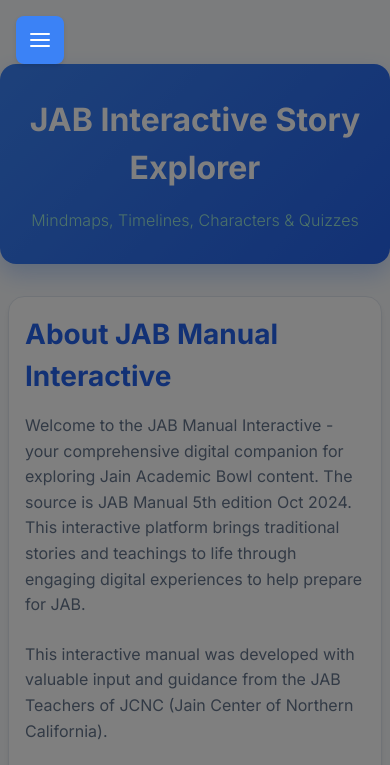
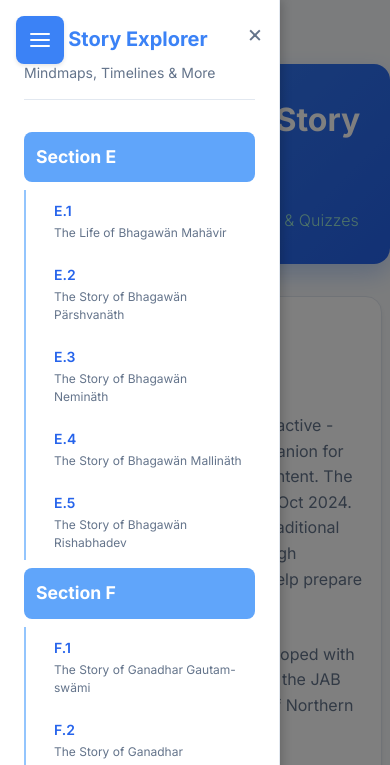
Before and after one commit to absolute-zerokelvin/JAB, a website: page index.html in a window 390 px wide. Both pictures are taken after a click on the button 40 px from the left and 40 px from the top of the page. Shown: the top 765 px of the page. Drawn offline with nearby package versions, Linux system fonts and the light colour scheme.

Commit message:
fixed navigation for mobile view

```diff
--- a/css/main.css
+++ b/css/main.css
@@ -151,8 +151,10 @@
     transition: left 0.3s ease;
 }
 
-.mobile-nav.active {
+.mobile-nav.active,
+nav#mobileNavigation.active {
     left: 0;
+    box-shadow: 2px 0 10px rgba(0, 0, 0, 0.2);
 }
 
 .nav-overlay {
@@ -263,13 +265,29 @@
     transition: background-color 0.2s ease;
 }
 
+.mobile-nav .section-header {
+    cursor: default;
+    background: var(--primary-blue-light);
+    color: white;
+}
+
 .section-header:hover {
     background: var(--light-blue);
+}
+
+.mobile-nav .section-header:hover {
+    background: var(--primary-blue-light);
 }
 
 .section-title {
     font-weight: 600;
     color: var(--primary-blue-dark);
+}
+
+.mobile-nav .section-title {
+    font-weight: 700;
+    color: white;
+    font-size: 1.1rem;
 }
 
 .section-toggle {
@@ -334,6 +352,7 @@
     position: fixed;
     top: 1rem;
     left: 1rem;
+    z-index: 1200;
     background: var(--primary-blue);
     color: white;
     border: none;
@@ -349,6 +368,7 @@
     margin-left: 280px;
     padding: 2rem;
     min-height: 100vh;
+    transition: margin-left 0.3s ease;
 }
 
 .main-content.full-width {
--- a/js/main.js
+++ b/js/main.js
@@ -27,16 +27,18 @@
     const mobileClass = isMobile ? 'mobile-nav' : 'desktop-nav';
 
     let html = `
-        <nav class="navigation ${mobileClass}" id="mainNavigation">
+        <nav class="navigation ${mobileClass}" id="${isMobile ? 'mobileNavigation' : 'mainNavigation'}">
             <div class="nav-container">
                 ${isMobile ? '<button class="nav-close" onclick="toggleMobileNav()">&times;</button>' : ''}
                 <div class="nav-header">
                     <h3 class="nav-title"><a href="./index.html" class="nav-home-link">${nav.title}</a></h3>
                     <p class="nav-subtitle">${nav.subtitle}</p>
+                    ${isMobile ? '' : `
                     <div class="nav-controls">
                         <button class="nav-expand-all" onclick="expandAllSections()">Expand All</button>
                         <button class="nav-collapse-all" onclick="collapseAllSections()">Collapse All</button>
                     </div>
+                    `}
                 </div>
                 <ul class="nav-sections">
     `;
@@ -45,9 +47,9 @@
     nav.sections.forEach(section => {
         html += `
             <li class="nav-section">
-                <div class="section-header" onclick="toggleSection('${section.id}')">
+                <div class="section-header" ${isMobile ? '' : `onclick="toggleSection('${section.id}')"`}>
                     <span class="section-title">${section.title}</span>
-                    <span class="section-toggle">▼</span>
+                    ${isMobile ? '' : `<span class="section-toggle">▼</span>`}
                 </div>
                 <ul class="nav-subsections" id="${section.id}-subsections">
         `;
@@ -139,7 +141,7 @@
 
 // Toggle mobile navigation
 function toggleMobileNav() {
-    const nav = document.getElementById('mainNavigation');
+    const nav = document.getElementById('mobileNavigation');
     const overlay = document.getElementById('navOverlay');
 
     if (nav && overlay) {
@@ -165,11 +167,18 @@
         mobileNavContainer.innerHTML = createNavigationHTML(navData, true);
     }
 
-    // Initialize sections as collapsed
+    // Initialize sections as collapsed for desktop but expanded for mobile
     navData.navigation.sections.forEach(section => {
-        const subsections = document.getElementById(section.id + '-subsections');
-        if (subsections) {
-            subsections.style.display = 'none';
+        // For desktop navigation - collapsed
+        const desktopSubsections = document.querySelector('#mainNavigation #' + section.id + '-subsections');
+        if (desktopSubsections) {
+            desktopSubsections.style.display = 'none';
+        }
+
+        // For mobile navigation - expanded
+        const mobileSubsections = document.querySelector('#mobileNavigation #' + section.id + '-subsections');
+        if (mobileSubsections) {
+            mobileSubsections.style.display = 'block';
         }
     });
 
```
